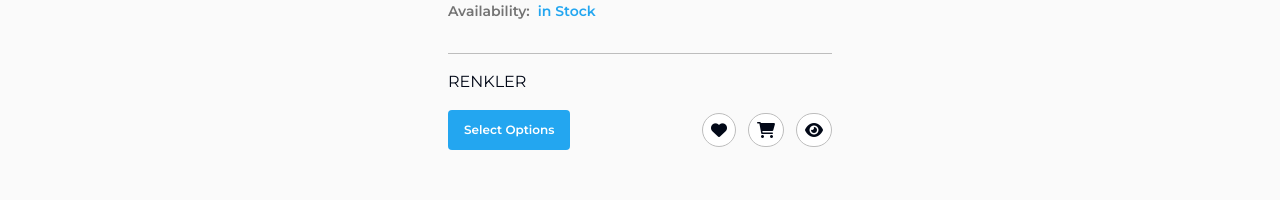
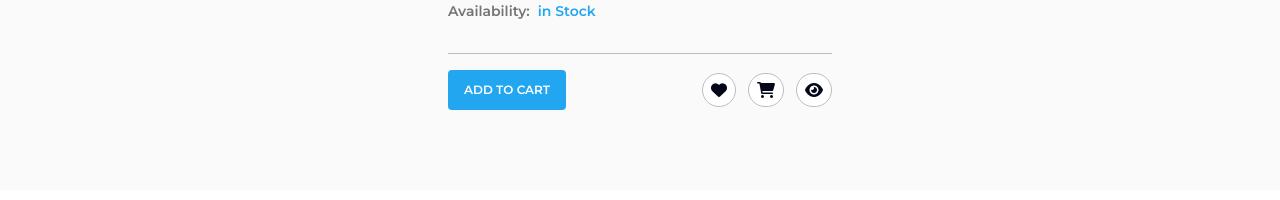
Before and after one commit to furkankizilbuga/Ecomm-project, a React (Vite) app in the folder jun/: page /shop/1/1/1 in a window 1280 px wide. Shown: the part 359-559 px from the top of the page. Built offline with nearby package versions, Linux system fonts and the light colour scheme; no server answers.

Commit message:
Update ProductDetailMain.jsx

```diff
--- a/jun/src/components/ProductDetailPageComponents/ProductDetailMain.jsx
+++ b/jun/src/components/ProductDetailPageComponents/ProductDetailMain.jsx
@@ -1,5 +1,6 @@
 import { CarouselComp } from "@/components/CarouselComp";
-import { useSelector } from "react-redux";
+import { setCart } from "@/store/features/cartSlice";
+import { useDispatch, useSelector } from "react-redux";
 import { Link } from "react-router-dom";
 
 export default function ProductDetailMain() {
@@ -8,6 +9,31 @@ export default function ProductDetailMain() {
 
     const product = useSelector(state => state.product.selectedProduct);
     const { images = [] } = product
+
+    const dispatch = useDispatch();
+    const { cart } = useSelector(state => state.cart);
+
+    const purchaseHandler = () => {
+
+        const existingProductIndex = cart.findIndex(item => item.product.id === product.id);
+
+        let updatedCart = [...cart];
+
+        if(existingProductIndex > -1) {
+            updatedCart[existingProductIndex].count += 1;
+        } else {
+
+            const productObj = {
+                count: 1,
+                checked: false,
+                product: product
+            }
+
+            updatedCart.push(productObj);
+        }
+
+        dispatch(setCart(updatedCart));
+    }
 
     return(
         <div className="bg-lightBackgroundColor py-10 flex flex-col gap-10 sm:items-center sm:px-60">
@@ -44,9 +70,8 @@ export default function ProductDetailMain() {
                         </p>
                     </div>
                     <div className="flex flex-col gap-4">
-                        <div>RENKLER</div>
                         <div className="flex justify-between items-center">
-                            <button className="bg-primaryBlue rounded px-4 py-3 text-white font-semibold text-xs">Select Options</button>
+                            <button onClick={purchaseHandler} className="bg-primaryBlue rounded px-4 py-3 text-white font-semibold text-xs">ADD TO CART</button>
                             <div className="flex gap-3 items-center">
                                 <i className="fa-solid fa-heart rounded-full p-2 bg-white border border-mutedColor"></i>
                                 <i className="fa-solid fa-cart-shopping rounded-full p-2 bg-white border border-mutedColor"></i>
```
